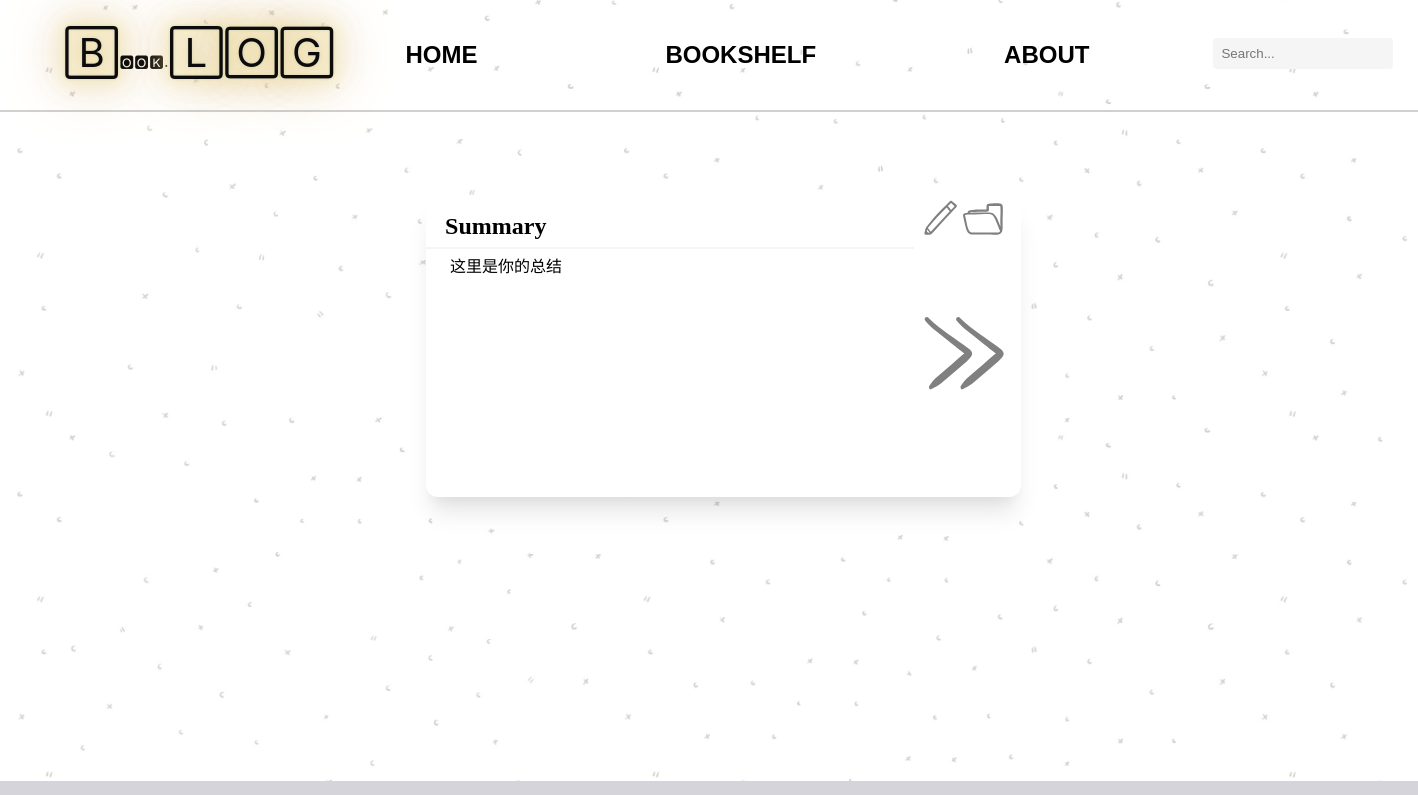
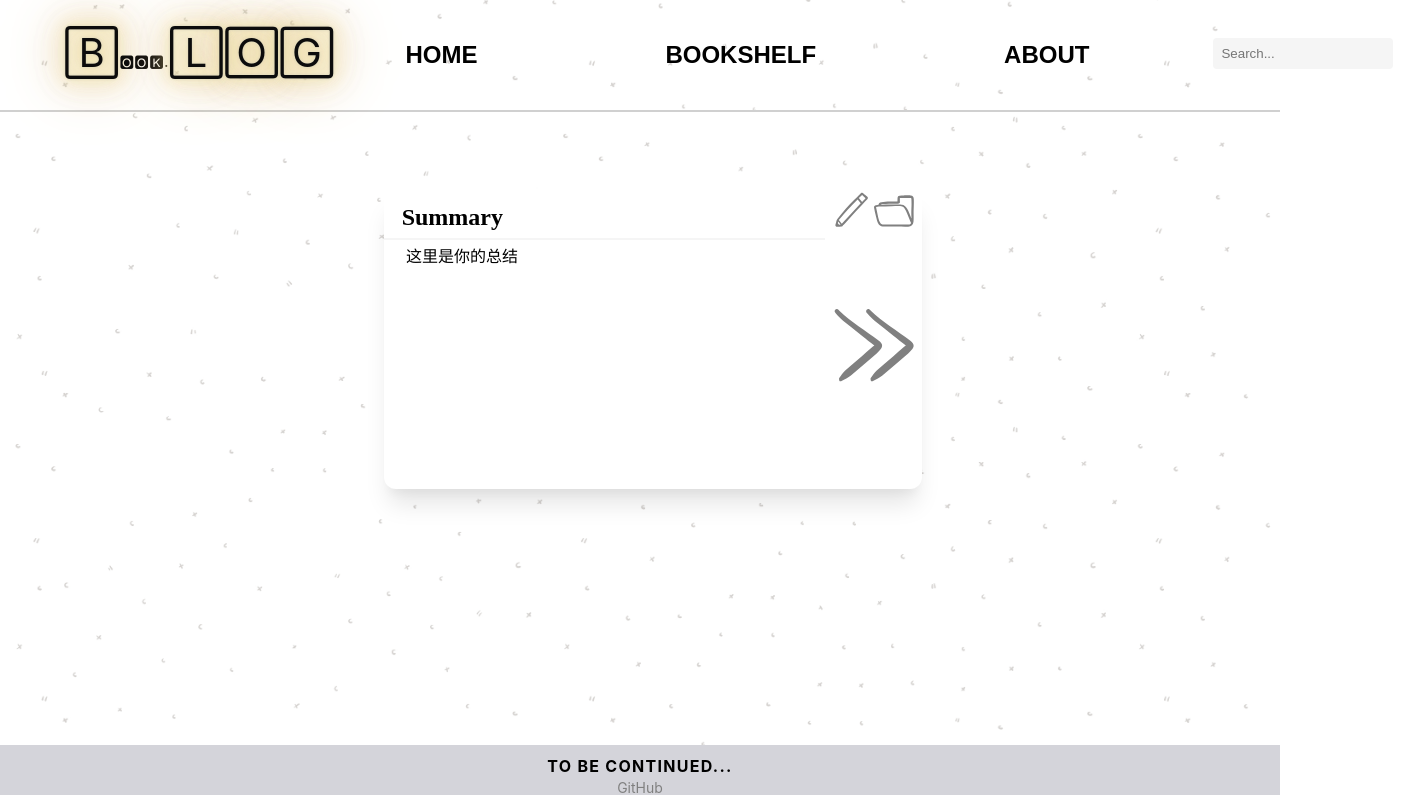
Before and after one commit to farodia/BookSummaryBlog, a React (Create React App) app: page / in a window 1280 px wide. Shown: the top 795 px of the page, 1418 px wide, since content can reach past the window. Built offline with nearby package versions, Linux system fonts and the light colour scheme.

Commit message:
[jingyi] make the content flexible for the window

```diff
--- a/src/App.css
+++ b/src/App.css
@@ -5,7 +5,6 @@
     display: flex;
     -webkit-flex-direction: column;
     flex-direction: column;
-    width: max-content;
 }
 
 .App-header {
@@ -23,8 +22,7 @@
 .header {
     display: -webkit-flex;
     display: flex;
-    -webkit-flex-direction: row;
-    flex-direction: row;
+    justify-content: space-around
 }
 
 .header-title {
```
